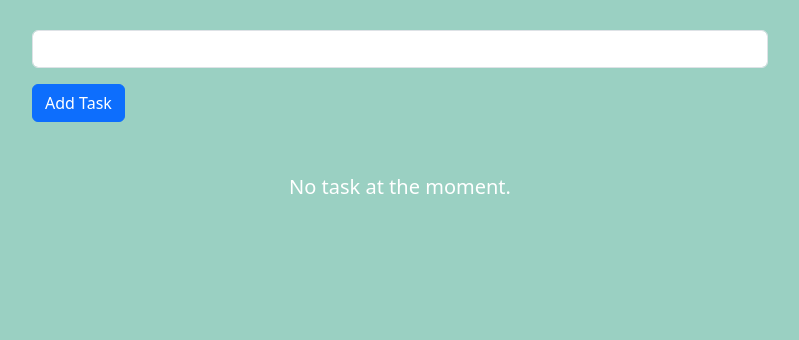
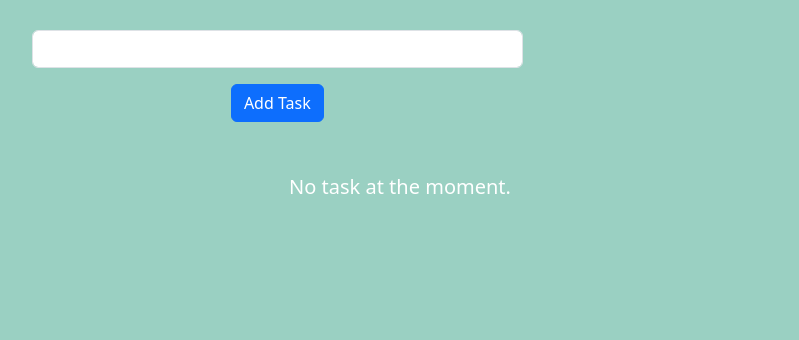
Before and after one commit to zkj214/simple-todolist-website, a Flask app: page / in a window 1280 px wide. Shown: the part 96-436 px from the top of the page, without its empty margins (50-849 px from the left). Run offline with Flask 3, Linux system fonts and the light colour scheme; some libraries are stand-ins or nearby versions.

Commit message:
update the index file

```diff
--- a/templates/index.html
+++ b/templates/index.html
@@ -8,8 +8,9 @@
     <div class="container">
         <div class="row text-left">
             <div class="col-md-8 col-sm-12">
-            {{render_form(form,novalidate=True)}}
-
+                <div class="col-md-8 text-left col-sm-12 text-center">
+                {{render_form(form, novalidate=True)}}
+                </div>
             {% with messages=get_flashed_messages() %}
                 {% if messages %}
                     {% for message in messages %}
```
